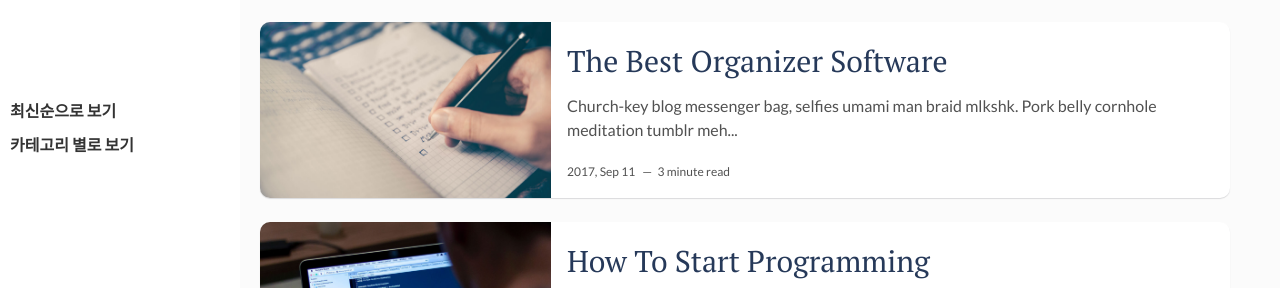
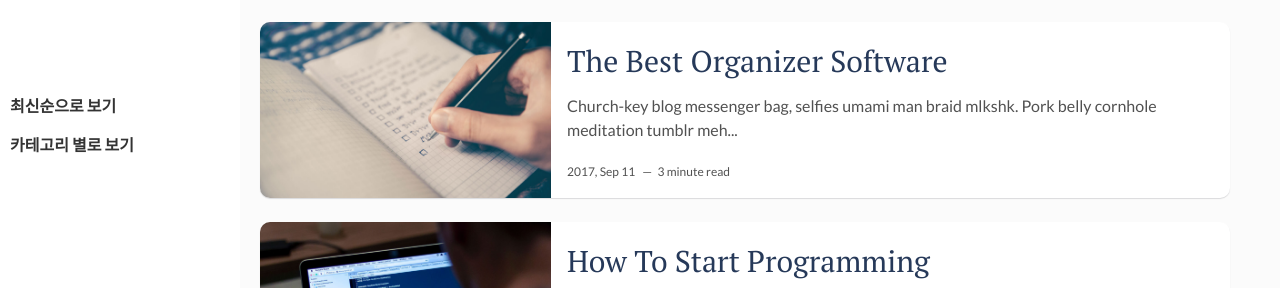
Before and after one commit to Dgony/Dgony-Dgony.github.io, a Jekyll site: the page built from index.html, in a window 1280 px wide. Shown: the part 398-686 px from the top of the page. Built offline with Jekyll 4.4.1, drawn with Linux system fonts in a browser that asks for light colours; the list of posts is cut into pages by our own code.

Commit message:
sidebar 디자인 10

```diff
--- a/_layouts/main.html
+++ b/_layouts/main.html
@@ -15,10 +15,10 @@ layout: default
 
   <nav>
     <ul class="view" style="list-style-type: none; margin: 0; padding: 0;">
-      <li style="display: block; margin-bottom: 10px;"><a href="{{site.baseurl}}" style="text-decoration: none; color: #333; font-weight: bold;">최신순으로 보기</a></li>
-      <li style="display: block; margin-bottom: 10px;"><a href="{{site.baseurl}}/tags" style="text-decoration: none; color: #333; font-weight: bold;">카테고리 별로 보기</a></li>
+      <li style="display: block; margin-bottom: 15px;"><a href="{{site.baseurl}}" style="text-decoration: none; color: #333; font-weight: bold; font-size: 16px;">최신순으로 보기</a></li>
+      <li style="display: block; margin-bottom: 15px;"><a href="{{site.baseurl}}/tags" style="text-decoration: none; color: #333; font-weight: bold; font-size: 16px;">카테고리 별로 보기</a></li>
     </ul>
-  </nav>
+  </nav> <!-- head 부분의 메뉴 설정을 위한 부분 -->
 
   <footer>
     <section class="contact">
--- a/_posts/2024-05-07-daily-record.markdown
+++ b/_posts/2024-05-07-daily-record.markdown
@@ -13,6 +13,6 @@ tags: [record] # add tag
 ###  블로그를 쓰는 이유? ==> 공부과정을 기록하기 위함
 기존에는 깃허브 레포지토리 커밋으로 충분하다고 생각했는데, 공부하다보니 github.io를 이용한 블로그는 깃허브 커밋을 통해 블로그 포스트를 업로드한다는 사실을 알게되었다.<Br>어차피 공부기록을 커밋할꺼면 이왕이면 블로그에 이쁘게 정리해서 기록하는 편이 더 좋지 않을까? 라고 생각해서 블로그를 만들게 되었다.
 
-![I and My friends]({{site.baseurl}}/assets/img/gamepad-3630565_1920.png)
+![My Favorite Hobby]({{site.baseurl}}/assets/img/gamepad-3630565_1920.png)
 
 이 블로그는 jekyll의 Flexible-Jekyll 테마를 이용해서 간편하게 만들었다.
--- a/assets/css/scss/parts/_post-page.scss
+++ b/assets/css/scss/parts/_post-page.scss
@@ -22,7 +22,7 @@
   position: relative;
   padding: 0;
   margin: 0;
-  max-height: 500px;
+  height: 500px;
   background-color: $lightgray;
   overflow: hidden;
   figure {
```
